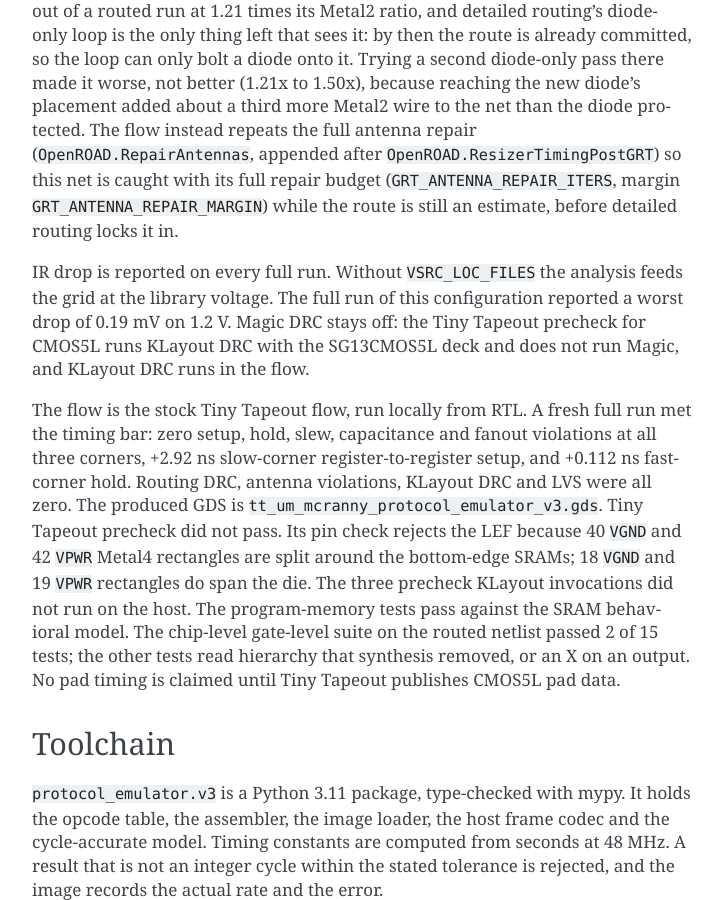
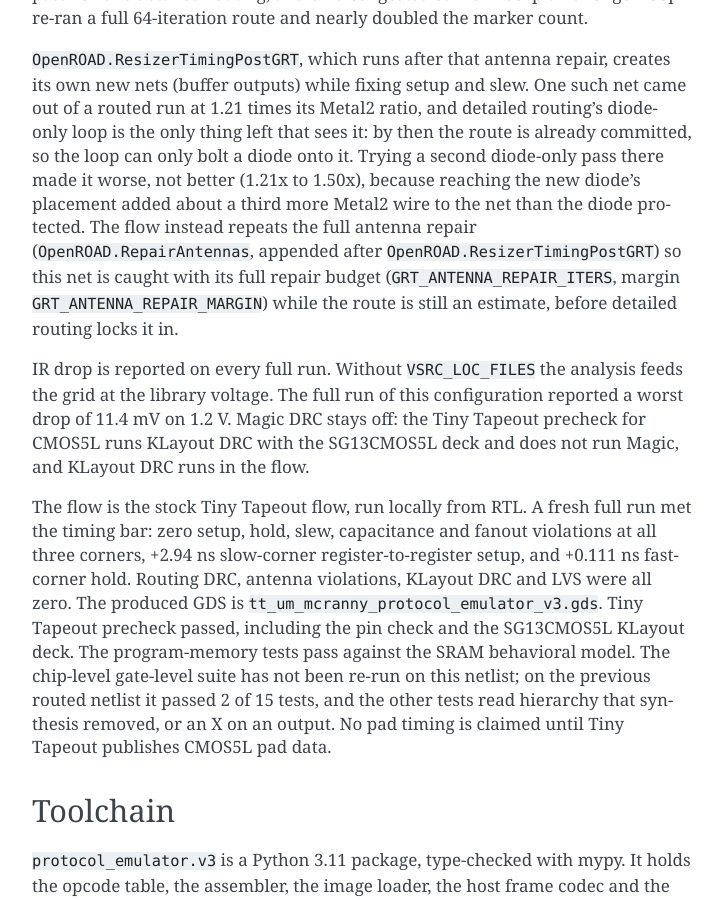
Before and after one commit to mcranny/protocol-emulator-asic, a Sphinx documentation site: the page built from docs/design/v3-architecture.md, in a window 1280 px wide and 900 px high, scrolled down 8068 px. Shown: the whole window, without its empty margins (388-1110 px from the left). Built offline with Sphinx 7.4.7, drawn with Linux system fonts in a browser that asks for light colours; some of the changed text lies outside the part shown.

Commit message:
Export only full-height power stripes so the pin check passes.
Short stripes stay in the grid. Deleting them disconnected VPWR. The full run of this grid met the timing bar and passed Tiny Tapeout precheck.

```diff
--- a/docs/design/v3-architecture.md
+++ b/docs/design/v3-architecture.md
@@ -192,7 +192,10 @@
 supply column of its own net 1 µm onto that column. Each macro gets 16 such bridges across 4 VDD,
 4 VDDARRAY and 4 VSS columns, and the script fails if a macro gets none. A Metal4 power-grid
 obstruction covers the off-phase half of each macro and ends 4 µm past its top and bottom
-edges, so the in-phase stripes still reach both ends of the columns. The physical configuration
+edges, so the in-phase stripes still reach both ends of the columns. Every stripe stays in the
+grid, but only the full-height ones are exported as `VPWR` and `VGND` pin shapes, because the
+Tiny Tapeout pin check rejects a power pin rectangle that does not reach within 10 µm of both
+the top and the bottom of the die. The script fails if a supply is left with no such stripe. The physical configuration
 is `physical/v3/config.json`. It also sets Metal2 to Metal4 routing obstructions over each macro
 body, leaving the 1 µm pin edge open, and antenna repair inserts diodes where the router needs
 them; none are placed ahead of routing.
@@ -301,21 +304,20 @@
 estimate, before detailed routing locks it in.
 
 IR drop is reported on every full run. Without `VSRC_LOC_FILES` the analysis feeds the grid
-at the library voltage. The full run of this configuration reported a worst drop of 0.19 mV
+at the library voltage. The full run of this configuration reported a worst drop of 11.4 mV
 on 1.2 V. Magic DRC stays off: the Tiny Tapeout precheck for CMOS5L runs KLayout DRC with the
 SG13CMOS5L deck and does not run Magic, and KLayout DRC runs in the flow.
 
 The flow is the stock Tiny Tapeout flow, run locally from RTL. A fresh full run met the timing
-bar: zero setup, hold, slew, capacitance and fanout violations at all three corners, +2.92 ns
-slow-corner register-to-register setup, and +0.112 ns fast-corner hold. Routing DRC, antenna
+bar: zero setup, hold, slew, capacitance and fanout violations at all three corners, +2.94 ns
+slow-corner register-to-register setup, and +0.111 ns fast-corner hold. Routing DRC, antenna
 violations, KLayout DRC and LVS were all zero. The produced GDS is
-`tt_um_mcranny_protocol_emulator_v3.gds`. Tiny Tapeout precheck did not pass. Its pin check
-rejects the LEF because 40 `VGND` and 42 `VPWR` Metal4 rectangles are split around the
-bottom-edge SRAMs; 18 `VGND` and 19 `VPWR` rectangles do span the die. The three precheck
-KLayout invocations did not run on the host. The program-memory tests pass against the SRAM
-behavioral model. The chip-level gate-level suite on the routed netlist passed 2 of 15 tests;
-the other tests read hierarchy that synthesis removed, or an X on an output. No pad timing is
-claimed until Tiny Tapeout publishes CMOS5L pad data.
+`tt_um_mcranny_protocol_emulator_v3.gds`. Tiny Tapeout precheck passed, including the pin check
+and the SG13CMOS5L KLayout deck. The program-memory tests pass against the SRAM behavioral
+model. The chip-level gate-level suite has not been re-run on this netlist; on the previous
+routed netlist it passed 2 of 15 tests, and the other tests read hierarchy that synthesis
+removed, or an X on an output. No pad timing is claimed until Tiny Tapeout publishes CMOS5L
+pad data.
 
 ## Toolchain
 
```
Also changed, not shown: 2 other files.
